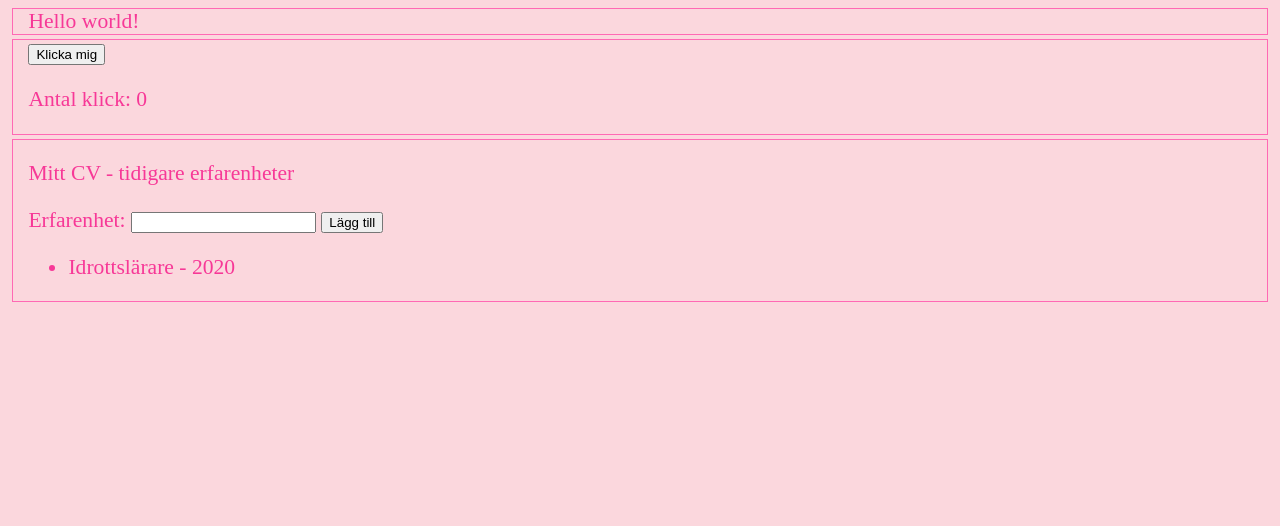
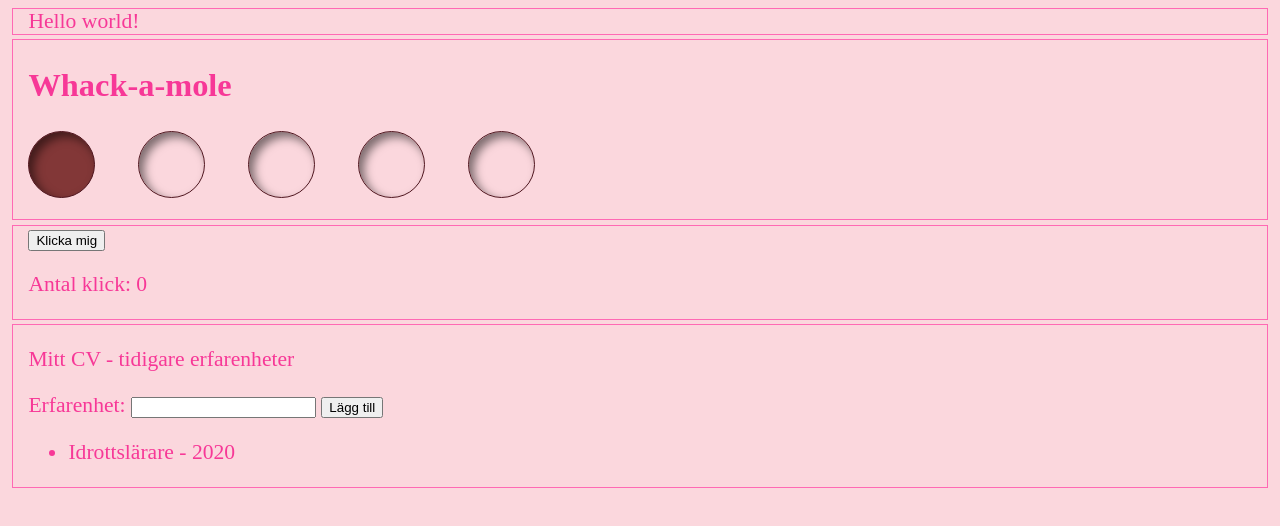
Before and after one commit to ha-fed24-js/04-dom, a plain HTML site: page index.html in a window 1280 px wide. Drawn offline with Linux system fonts and the light colour scheme.

Commit message:
Whack-a-mole med mouseenter

```diff
--- a/index.html
+++ b/index.html
@@ -11,6 +11,17 @@
 
 	<section id="first-container">
 		Välkommen till en (snart) dynamisk webbsida
+	</section>
+
+	<section>
+		<h1> Whack-a-mole </h1>
+		<div class="hole-container">
+			<div class="hole mole"></div>
+			<div class="hole"></div>
+			<div class="hole"></div>
+			<div class="hole"></div>
+			<div class="hole"></div>
+		</div>
 	</section>
 
 	<section>
--- a/script.js
+++ b/script.js
@@ -37,3 +37,39 @@ cvButton.addEventListener('click', () => {
 	// console.log('Li: ', li)
 	list.append(li)
 })
+
+
+// Whack-a-mole
+// plocka ut elementen
+// variabel som kommer ihåg vilket hål som är aktivt
+// event listener som lyssnar när musen går in över ett element (inte klick)
+// slumpa ett nytt hål
+
+const holes = Array.from( document.querySelectorAll('.hole') )
+let moleIndex = 0  // här finns mullvaden just nu - börjar på index 0
+
+holes.forEach((hole, index) => {
+	hole.addEventListener('mouseenter', () => {
+		if( moleIndex === index ) {
+			// slumpa ny position
+			// ta bort klassen .mole från aktuella hålet
+			// lägg till .mole i annat hål
+			hole.classList.remove('mole')
+
+			let newPosition
+			do {
+				// Slumpa en position, tills det inte är samma
+				newPosition = Math.floor(Math.random() * holes.length)
+			} while( newPosition === moleIndex );
+			moleIndex = newPosition
+
+			holes[moleIndex].classList.add('mole')
+		}
+	})
+})
+
+// for( let index=0; index < holes.length; index++ ) {
+// 	let hole = holes[index]
+// 	// ...
+// 	index++
+// }
--- a/style.css
+++ b/style.css
@@ -9,3 +9,26 @@ section {
 	margin: 0.2em;
 	padding: 0 0.7em;
 }
+
+/* Whack-a-mole */
+.hole-container {
+	display: flex;
+	gap: 2em;
+	margin-bottom: 1em;
+}
+.hole {
+	border: 1px solid rgb(78, 21, 30);
+	width: 3em;
+	height: 3em;
+	border-radius: 100%;
+	box-shadow: inset 5px 5px 10px rgba(0, 0, 0, 0.5);
+	transition: box-shadow 0.3s;
+}
+.hole:hover {
+	cursor: pointer;
+	box-shadow: inset 5px 5px 10px rgba(0, 0, 0, 0.75);
+}
+.hole.mole {
+	background-color: rgb(130, 55, 55);
+	/* TODO: lägg till en animation! */
+}
```
